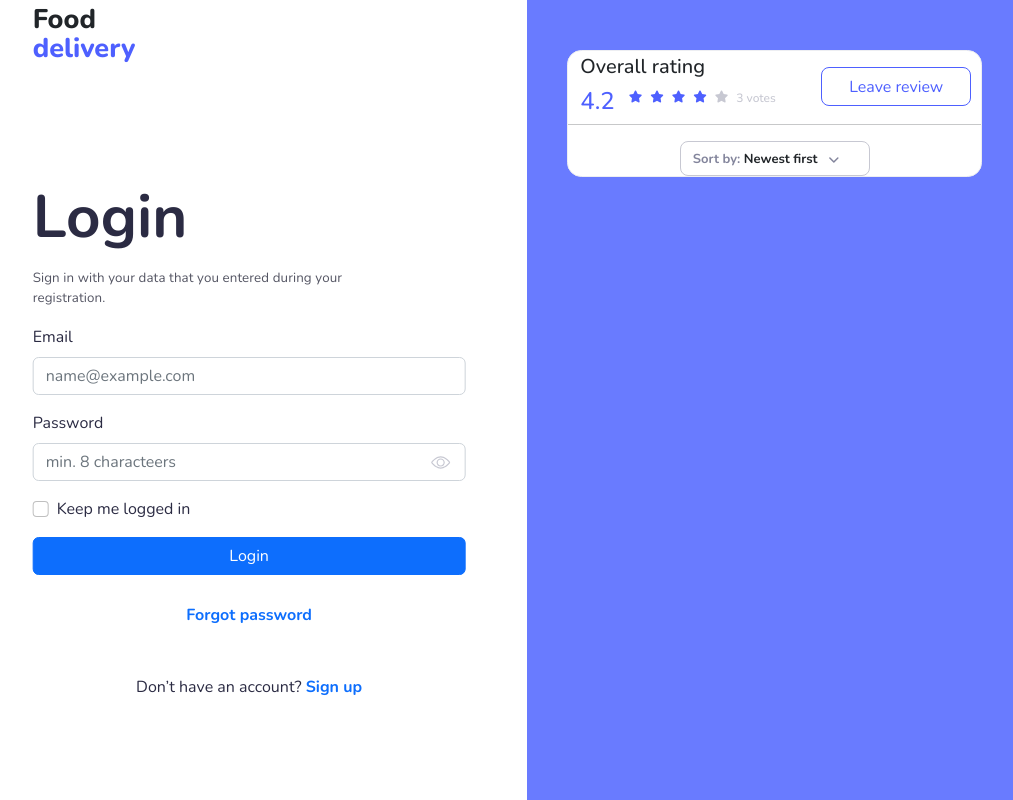
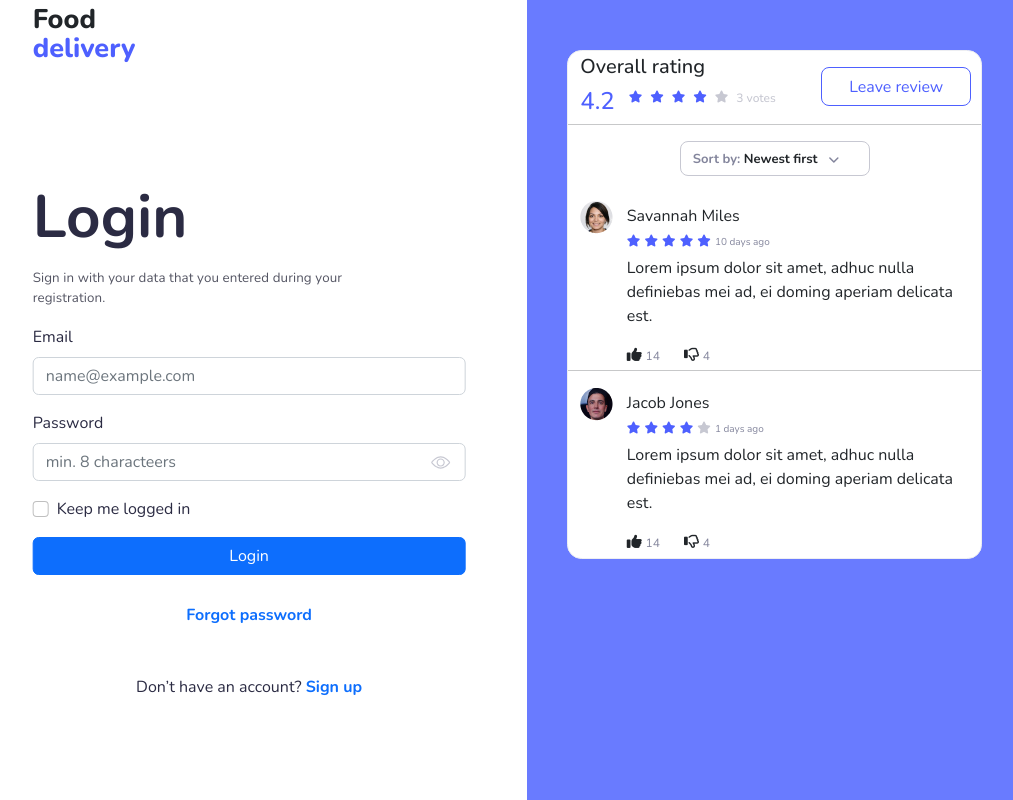
Before and after one commit to Tolea01/Food-delivery, a plain HTML site: page Login/index.html in a window 1280 px wide. Shown: the whole page, without its empty margins (6-1019 px from the left). Drawn offline with nearby package versions, Linux system fonts and the light colour scheme.

Commit message:
finish raiting-card

```diff
--- a/Login/index.html
+++ b/Login/index.html
@@ -75,9 +75,63 @@
                             <span>Sort by:</span> Newest first
                         </div>
                     </div>
+                    <div class="comment mt-4">
+                        <div class="row comment-raiting">
+                            <div class="user-photo col-1">
+                                <img src="../Login/img/circle_woman.png" alt="raiting1">
+                            </div>
+                            <div class="user-name col-11 px-4 py-1">
+                                Savannah Miles <br>
+                                <i class="fa-solid fa-star color-blue"></i>
+                                <i class="fa-solid fa-star color-blue"></i>
+                                <i class="fa-solid fa-star color-blue"></i>
+                                <i class="fa-solid fa-star color-blue"></i>
+                                <i class="fa-solid fa-star color-blue"></i>
+                                <span>10 days ago</span>
+                                <p class="user-comment mt-1">
+                                    Lorem ipsum dolor sit amet, adhuc nulla definiebas mei ad, ei doming aperiam delicata est.
+                                </p>
+                                <div class="like">
+                                    <i class="fa-solid fa-thumbs-up"></i>
+                                    <span>14</span>
+                                    <i class="fa-regular fa-thumbs-down dislike"></i>
+                                    <span>4</span>
+                                </div>
+                            </div>
+                            <hr>
+                            <div class="user-photo col-1">
+                                <img src="../Login/img/circle_man.png" alt="raiting1">
+                            </div>
+                            <div class="user-name col-11 px-4 py-1">
+                                Jacob Jones <br>
+                                <i class="fa-solid fa-star color-blue"></i>
+                                <i class="fa-solid fa-star color-blue"></i>
+                                <i class="fa-solid fa-star color-blue"></i>
+                                <i class="fa-solid fa-star color-blue"></i>
+                                <i class="fa-solid fa-star color-gray"></i>
+                                <span>1 days ago</span>
+                                <p class="user-comment mt-1">
+                                    Lorem ipsum dolor sit amet, adhuc nulla definiebas mei ad, ei doming aperiam delicata est.
+                                </p>
+                                <div class="like">
+                                    <i class="fa-solid fa-thumbs-up"></i>
+                                    <span>14</span>
+                                    <i class="fa-regular fa-thumbs-down dislike"></i>
+                                    <span>4</span>
+                                </div>
+                            </div>
+                        </div>
+                    </div>
                 </div>
 
-            </div>
+                <!-- <div class="card roll-set_card mb-3">
+                    <img src="../Login/img/Roll set.png" class="card-img-top p-2" alt="Roll set">
+                    <div class="card-body">
+                      <h5 class="card-title fw-bold fs-4">Roll set</h5>
+                      <p class="card-text fs-6">Ea his sensibus eleifend, mollis iudicabit omittantur id mel. Et cum ignota euismod corpora, et saepe.</p>
+                      <h3 class="fw-bold fs-4">$ 22.56</h3>
+                    </div>
+            </div> -->
 
 
 
--- a/Login/style.css
+++ b/Login/style.css
@@ -2,6 +2,7 @@ body {
     font-family: Nunito;
     width: 100vw;
     height: 100vh;
+    overflow: hidden;
 }
 
 .contentPage {
@@ -143,3 +144,26 @@ h6.color-gray {
     margin: auto 0;
     cursor: pointer;
 }
+
+.user-name span {
+    font-size: 10px;
+    color: #83859C;
+}
+
+.like, .dislike {
+    font-size: 15px;
+}
+
+.like span {
+    font-size: 12px;
+    margin-right: 20px;
+}
+
+/* .roll-set_card {
+    width: 45%;
+    transform: translate(450px, -420px);
+}
+
+.roll-set_card img {
+    border-radius: 30px;
+} */
```
Also changed, not shown: Login/img/Roll set.png (added), Login/img/circle_man.png (added), Login/img/circle_woman.png (added).
